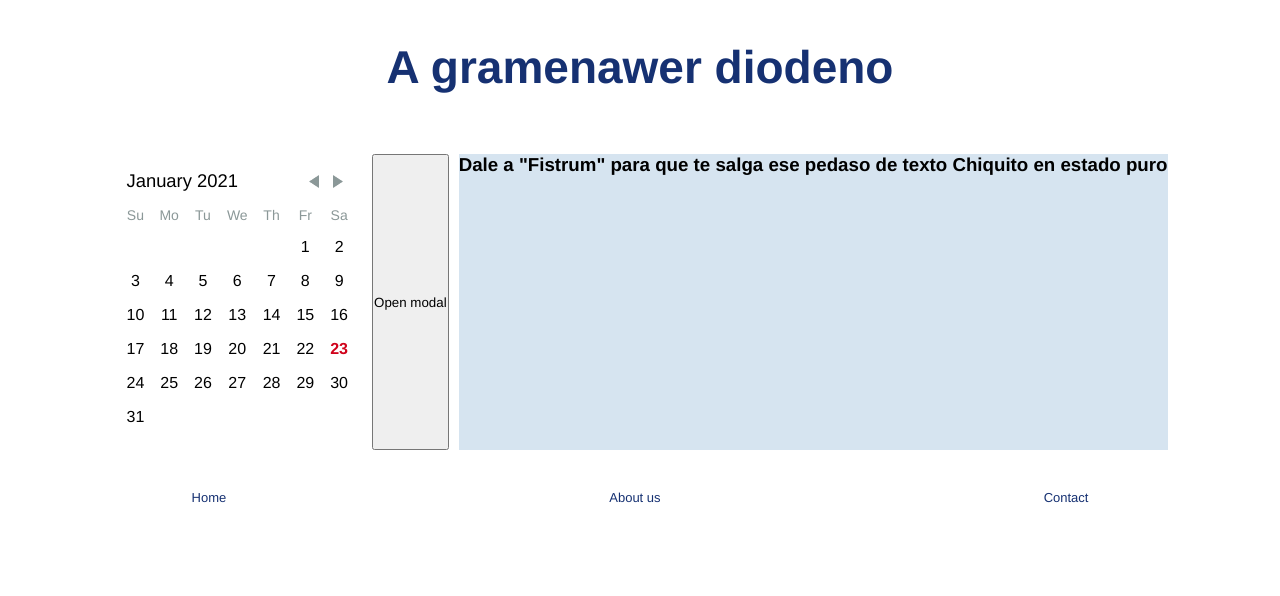
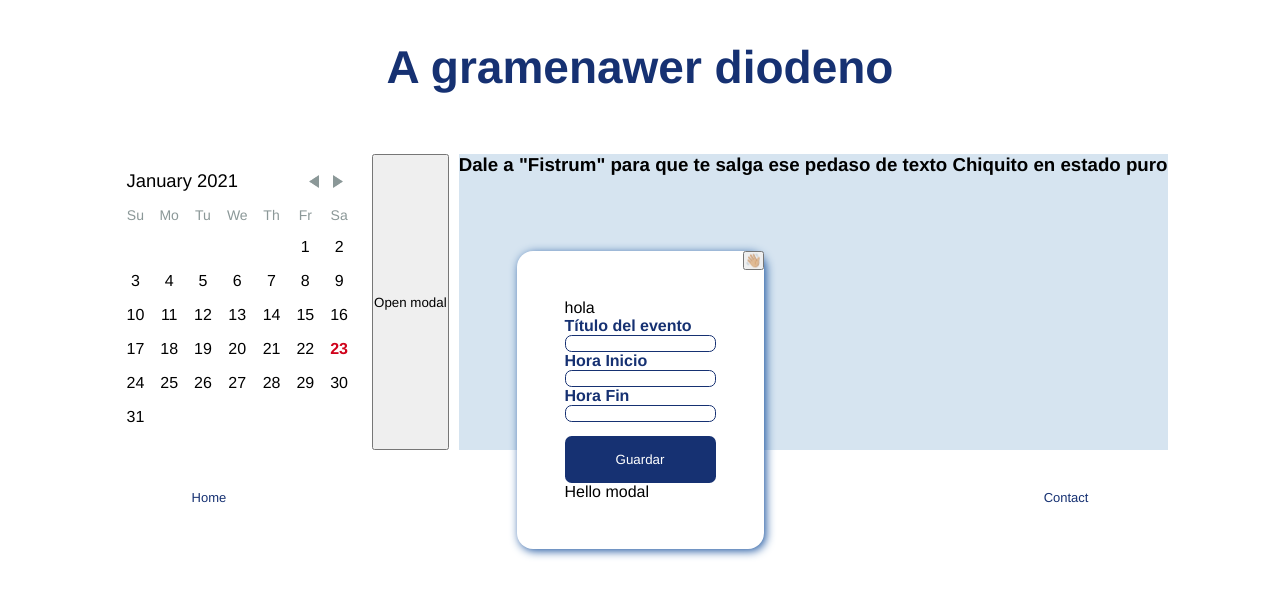
Before and after one commit to EstiBv/DatePicker--technical-test-, a React (Create React App) app: page / in a window 1280 px wide. Both pictures are taken after a click on the element "10". Shown: the top 596 px of the page. Built offline with nearby package versions, Linux system fonts and the light colour scheme.

Commit message:
add modal in calendar event

```diff
--- a/src/components/App.js
+++ b/src/components/App.js
@@ -7,22 +7,25 @@ import Modal from "./main/Modal";
 import Calendar from "./main/Calendar";
 import Aside from "./main/Aside";
 import Footer from "./Footer";
+// import Form from "./main/Form";
 
 const App = () => {
   // states
   const [active, setActive] = useState(false);
+  // const [selectDay, setSelectDay] = useState(undefined);
 
   // events
 
   const handleModal = () => {
     setActive(!active);
+    // setSelectDay(day.toLocaleDateString());
   };
 
   return (
     <React.Fragment>
       <Header />
       <main className="mainContainer">
-        <Calendar />
+        <Calendar handleModal={handleModal} />
         <Modal active={active} handleModal={handleModal}>
           {" "}
           Hello modal
--- a/src/components/main/Calendar.js
+++ b/src/components/main/Calendar.js
@@ -2,14 +2,11 @@ import React, { useEffect, useState } from "react";
 import DayPicker from "react-day-picker";
 import "react-day-picker/lib/style.css";
 
-// import Modal from "./Modal";
-
 import "../../styles/App.scss";
 
-const Calendar = () => {
+const Calendar = (props) => {
   // state
   const [selectDay, setSelectDay] = useState(undefined);
-
   console.log(selectDay);
 
   // component to clear dates
@@ -26,7 +23,10 @@ const Calendar = () => {
   return (
     <React.Fragment>
       <div className="containerDate">
-        <DayPicker onDayClick={handleDay} day={selectDay} />
+        <DayPicker
+          onDayClick={handleDay ? props.handleModal : false}
+          selectDay={selectDay}
+        />
       </div>
     </React.Fragment>
   );
--- a/src/components/main/Form.js
+++ b/src/components/main/Form.js
@@ -1,5 +1,5 @@
 import React from "react";
-
+import "../../styles/Form.scss";
 const Form = () => {
   const handleFormSubmit = (ev) => {
     ev.preventDefault();
@@ -9,16 +9,22 @@ const Form = () => {
   return (
     <>
       <form onSubmit={handleFormSubmit} className="form">
-        <label htmlFor="title">Título</label>
-        <input type="text" name="text" id="title" />
+        <label htmlFor="title" className="form__label">
+          Título del evento
+        </label>
+        <input type="text" name="text" id="title" className="form__input" />
 
-        <label htmlFor="title">Hora Inicio</label>
-        <input type="text" name="text" id="inicio" />
+        <label htmlFor="inicio" className="form__label">
+          Hora Inicio
+        </label>
+        <input type="text" name="text" id="inicio" className="form__input" />
 
-        <label htmlFor="title">Hora Fin</label>
-        <input type="text" name="text" id="fin" />
+        <label htmlFor="fin" className="form__label">
+          Hora Fin
+        </label>
+        <input type="text" name="text" id="fin" className="form__input" />
         {/* import date hours */}
-        <input type="submit" value="Guardar" />
+        <input type="submit" value="Guardar" className="form__button" />
       </form>
     </>
   );
--- a/src/components/main/Modal.js
+++ b/src/components/main/Modal.js
@@ -12,12 +12,14 @@ class Modal extends React.Component {
       <Portal>
         {active && (
           <div className="modalWrapper">
+            {" "}
             <div className="modalWindow">
+              {" "}
+              hola
               <button className="modalBtn" onClick={handleModal}>
                 👋🏼
               </button>
               <Form />
-
               <div>{children}</div>
               <div onClick={handleModal} className="modalBack"></div>
             </div>
--- /dev/null
+++ b/src/styles/Form.scss
@@ -0,0 +1,21 @@
+.form {
+  display: flex;
+  flex-direction: column;
+  justify-content: space-between;
+  &__label {
+    color: var(--dark);
+    font-weight: bold;
+  }
+  &__input {
+    border: 0.1em solid var(--dark);
+    border-radius: 0.5em;
+  }
+  &__button {
+    margin-top: 1em;
+    background-color: var(--dark);
+    padding: 1.2em;
+    border-radius: 0.5em;
+    border-style: none;
+    color: var(--basic);
+  }
+}
--- a/src/styles/Modal.scss
+++ b/src/styles/Modal.scss
@@ -10,10 +10,10 @@
 }
 .modalWindow {
   position: relative;
-  background-color: #ffffff;
+  background-color: var(--basic);
   border-radius: 1em;
   padding: 3em;
-  box-shadow: 2px 2px 10px rgba($color: #00000042, $alpha: 1);
+  box-shadow: 2px 2px 10px (var(--medium));
 }
 .modalBtn {
   position: absolute;
```
